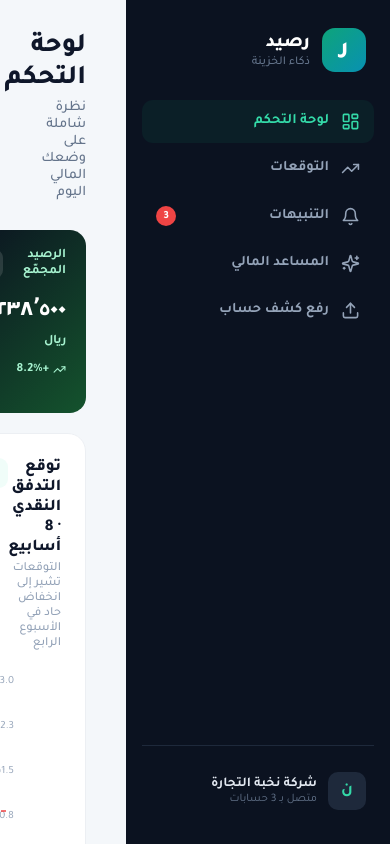
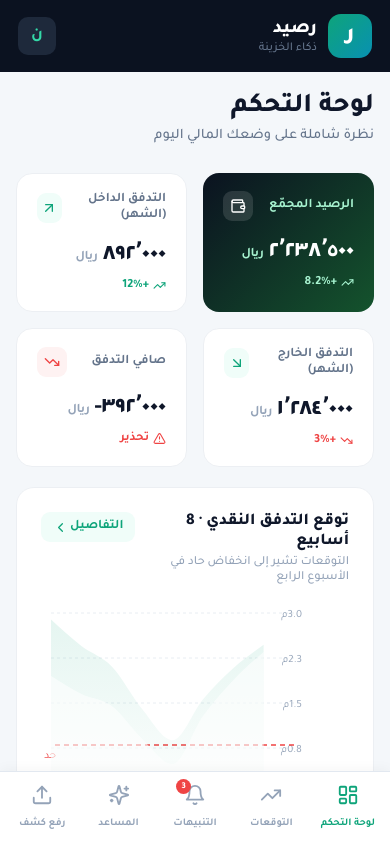
Before and after one commit to artjcod/ai-finance, a React (Vite) app: page / in a window 390 px wide. Built offline with nearby package versions, Linux system fonts and the light colour scheme.

Commit message:
Add files via upload

```diff
--- a/src/App.jsx
+++ b/src/App.jsx
@@ -1,6 +1,17 @@
-import React, { useState, useMemo } from 'react';
+import React, { useState, useMemo, useEffect } from 'react';
 import { LineChart, Line, XAxis, YAxis, CartesianGrid, Tooltip, ResponsiveContainer, Area, AreaChart, ReferenceLine } from 'recharts';
 import { TrendingUp, TrendingDown, AlertTriangle, Bell, Upload, MessageSquare, LayoutDashboard, Wallet, Send, Sparkles, ArrowUpRight, ArrowDownRight, Calendar, ChevronLeft } from 'lucide-react';
+
+// hook لكشف حجم الشاشة
+function useIsMobile() {
+  const [isMobile, setIsMobile] = useState(typeof window !== 'undefined' ? window.innerWidth < 820 : false);
+  useEffect(() => {
+    const onResize = () => setIsMobile(window.innerWidth < 820);
+    window.addEventListener('resize', onResize);
+    return () => window.removeEventListener('resize', onResize);
+  }, []);
+  return isMobile;
+}
 
 // ============ بيانات تجريبية واقعية لشركة سعودية متوسطة ============
 const accounts = [
@@ -83,11 +94,32 @@ export default function TreasuryPrototype() {
     setTimeout(() => setUploadState('done'), 2200);
   };
 
+  const isMobile = useIsMobile();
+
+  const navItems = [
+    { id: 'dashboard', label: 'لوحة التحكم', icon: LayoutDashboard },
+    { id: 'forecast', label: 'التوقعات', icon: TrendingUp },
+    { id: 'alerts', label: 'التنبيهات', icon: Bell, badge: 3 },
+    { id: 'chat', label: 'المساعد', icon: Sparkles },
+    { id: 'upload', label: 'رفع كشف', icon: Upload },
+  ];
+
   return (
-    <div dir="rtl" style={styles.root}>
+    <div dir="rtl" style={{ ...styles.root, flexDirection: isMobile ? 'column' : 'row' }}>
       <style>{css}</style>
 
-      {/* Sidebar */}
+      {isMobile ? (
+        <header style={styles.mobileBar}>
+          <div style={styles.mobileLogo}>
+            <div style={styles.logoMark}>ر</div>
+            <div>
+              <div style={styles.logoName}>رصيد</div>
+              <div style={styles.logoTag}>ذكاء الخزينة</div>
+            </div>
+          </div>
+          <div style={styles.companyAvatar}>ن</div>
+        </header>
+      ) : (
         <aside style={styles.sidebar}>
           <div style={styles.logo}>
             <div style={styles.logoMark}>ر</div>
@@ -98,13 +130,7 @@ export default function TreasuryPrototype() {
           </div>
 
           <nav style={styles.nav}>
-          {[
-            { id: 'dashboard', label: 'لوحة التحكم', icon: LayoutDashboard },
-            { id: 'forecast', label: 'التوقعات', icon: TrendingUp },
-            { id: 'alerts', label: 'التنبيهات', icon: Bell, badge: 3 },
-            { id: 'chat', label: 'المساعد المالي', icon: Sparkles },
-            { id: 'upload', label: 'رفع كشف حساب', icon: Upload },
-          ].map((item) => {
+            {navItems.map((item) => {
               const Icon = item.icon;
               const active = view === item.id;
               return (
@@ -128,35 +154,56 @@ export default function TreasuryPrototype() {
             </div>
           </div>
         </aside>
+      )}
 
-      {/* Main */}
-      <main style={styles.main}>
-        {view === 'dashboard' && <Dashboard setView={setView} />}
-        {view === 'forecast' && <Forecast />}
+      <main style={{ ...styles.main, ...(isMobile ? styles.mainMobile : {}) }}>
+        {view === 'dashboard' && <Dashboard setView={setView} isMobile={isMobile} />}
+        {view === 'forecast' && <Forecast isMobile={isMobile} />}
         {view === 'alerts' && <Alerts />}
         {view === 'chat' && (
-          <Chat messages={chatMessages} input={chatInput} setInput={setChatInput} onSend={sendMessage} />
+          <Chat messages={chatMessages} input={chatInput} setInput={setChatInput} onSend={sendMessage} isMobile={isMobile} />
         )}
         {view === 'upload' && <UploadView state={uploadState} run={runUpload} reset={() => setUploadState('idle')} />}
       </main>
+
+      {isMobile && (
+        <nav style={styles.bottomNav}>
+          {navItems.map((item) => {
+            const Icon = item.icon;
+            const active = view === item.id;
+            return (
+              <button key={item.id} onClick={() => setView(item.id)}
+                style={{ ...styles.bottomNavItem, color: active ? '#0EA47A' : '#94A3B8' }}>
+                <div style={{ position: 'relative' }}>
+                  <Icon size={22} strokeWidth={2} />
+                  {item.badge && <span style={styles.bottomBadge}>{item.badge}</span>}
+                </div>
+                <span style={styles.bottomNavLabel}>{item.label}</span>
+              </button>
+            );
+          })}
+        </nav>
+      )}
     </div>
   );
 }
 
 // ============ Dashboard ============
-function Dashboard({ setView }) {
+function Dashboard({ setView, isMobile }) {
+  const statGrid = { ...styles.statRow, gridTemplateColumns: isMobile ? '1fr 1fr' : 'repeat(4, 1fr)' };
+  const grid2 = { ...styles.grid2, gridTemplateColumns: isMobile ? '1fr' : '1fr 1fr' };
   return (
     <div className="fade-in">
       <Header title="لوحة التحكم" subtitle="نظرة شاملة على وضعك المالي اليوم" />
 
-      <div style={styles.statRow}>
+      <div style={statGrid}>
         <StatCard label="الرصيد المجمّع" value={`${fmt(totalBalance)}`} unit="ريال" delta="+8.2%" up icon={Wallet} primary />
         <StatCard label="التدفق الداخل (الشهر)" value={`${fmt(892000)}`} unit="ريال" delta="+12%" up icon={ArrowUpRight} />
         <StatCard label="التدفق الخارج (الشهر)" value={`${fmt(1284000)}`} unit="ريال" delta="+3%" up={false} icon={ArrowDownRight} />
         <StatCard label="صافي التدفق" value={`${fmt(392000)}-`} unit="ريال" delta="تحذير" up={false} icon={TrendingDown} warn />
       </div>
 
-      <div style={styles.grid2}>
+      <div style={grid2}>
         {/* Forecast preview */}
         <div style={styles.card}>
           <div style={styles.cardHead}>
@@ -197,7 +244,7 @@ function Dashboard({ setView }) {
         </div>
       </div>
 
-      <div style={styles.grid2}>
+      <div style={grid2}>
         {/* Categories */}
         <div style={styles.card}>
           <div style={styles.cardHead}>
@@ -254,7 +301,8 @@ function Dashboard({ setView }) {
 }
 
 // ============ Forecast View ============
-function Forecast() {
+function Forecast({ isMobile }) {
+  const statGrid = { ...styles.statRow, gridTemplateColumns: isMobile ? '1fr' : 'repeat(3, 1fr)' };
   return (
     <div className="fade-in">
       <Header title="توقع التدفق النقدي" subtitle="نموذج تنبؤي يدمج أنماطك التاريخية والتقويم السعودي" />
@@ -267,7 +315,7 @@ function Forecast() {
         </div>
         <ForecastChart />
       </div>
-      <div style={styles.statRow}>
+      <div style={statGrid}>
         <StatCard label="أدنى رصيد متوقع" value={`${fmt(680000)}`} unit="ريال · أسبوع 4" warn icon={TrendingDown} up={false} />
         <StatCard label="رصيد نهاية الفترة" value={`${fmt(2420000)}`} unit="ريال · أسبوع 8" up icon={TrendingUp} delta="تعافٍ" />
         <StatCard label="دقة النموذج" value="91" unit="٪ تاريخياً" icon={Sparkles} />
@@ -362,10 +410,11 @@ function Alerts() {
 }
 
 // ============ Chat View ============
-function Chat({ messages, input, setInput, onSend }) {
+function Chat({ messages, input, setInput, onSend, isMobile }) {
   const suggestions = ['كم صرفت على الرواتب؟', 'هل لدي عجز سيولة متوقع؟', 'أي عميل متأخر في الدفع؟', 'كيف أستثمر السيولة الفائضة؟'];
+  const wrap = { ...styles.chatWrap, height: isMobile ? 'calc(100vh - 200px)' : 'calc(100vh - 64px)' };
   return (
-    <div className="fade-in" style={styles.chatWrap}>
+    <div className="fade-in" style={wrap}>
       <Header title="المساعد المالي" subtitle="اسأل بالعربية الطبيعية — الإجابات مبنية على بياناتك الفعلية" />
       <div style={styles.chatBox}>
         <div style={styles.chatMessages}>
@@ -479,6 +528,9 @@ const css = `
   input { font-family: 'Tajawal', sans-serif; }
   ::-webkit-scrollbar { width: 8px; }
   ::-webkit-scrollbar-thumb { background: #CBD5E1; border-radius: 4px; }
+  @media (max-width: 820px) {
+    .page-title-resp { font-size: 21px !important; }
+  }
 `;
 
 const styles = {
@@ -499,6 +551,13 @@ const styles = {
   companyMeta: { fontSize: 11.5, color: '#64748B' },
 
   main: { flex: 1, padding: '32px 40px', overflowY: 'auto', maxHeight: '100vh' },
+  mainMobile: { padding: '20px 16px 90px', maxHeight: 'none' },
+  mobileBar: { display: 'flex', alignItems: 'center', justifyContent: 'space-between', padding: '14px 18px', background: '#0B1220', flexShrink: 0 },
+  mobileLogo: { display: 'flex', alignItems: 'center', gap: 11 },
+  bottomNav: { position: 'fixed', bottom: 0, right: 0, left: 0, background: '#fff', borderTop: '1px solid #E2E8F0', display: 'flex', justifyContent: 'space-around', alignItems: 'center', padding: '8px 4px 10px', zIndex: 100, boxShadow: '0 -2px 12px rgba(0,0,0,0.04)' },
+  bottomNavItem: { display: 'flex', flexDirection: 'column', alignItems: 'center', gap: 4, border: 'none', background: 'transparent', padding: '4px 8px', flex: 1 },
+  bottomNavLabel: { fontSize: 10.5, fontWeight: 600 },
+  bottomBadge: { position: 'absolute', top: -5, left: -8, background: '#EF4444', color: '#fff', fontSize: 9, fontWeight: 700, minWidth: 15, height: 15, borderRadius: 8, display: 'flex', alignItems: 'center', justifyContent: 'center', padding: '0 4px' },
   pageHead: { marginBottom: 28 },
   pageTitle: { fontSize: 27, fontWeight: 800, color: '#0F172A', marginBottom: 4 },
   pageSub: { fontSize: 14.5, color: '#64748B', fontWeight: 500 },
```
Lines whose indentation alone changed are shown as unchanged.
